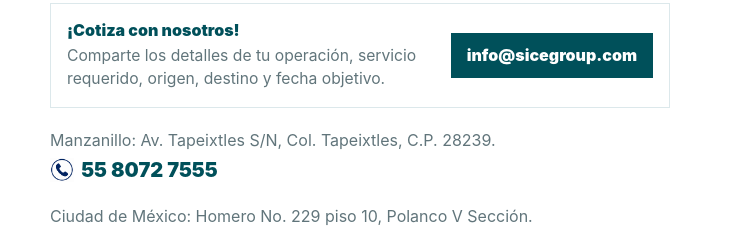
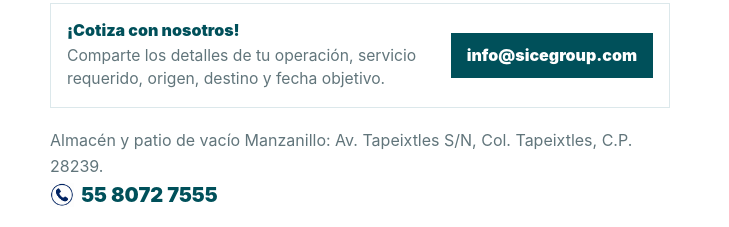
Before and after one commit to ElGeorgeHC/Pagina-Sice-Group, a plain HTML site: page publicacion-sice-web/index.html in a window 1280 px wide. Shown: the part 4519-4746 px from the top of the page, 0-729 px from the left. Drawn offline with Linux system fonts and the light colour scheme; grey boxes are pictures that could not be loaded.

Commit message:
update frontend

```diff
--- a/publicacion-sice-web/index.html
+++ b/publicacion-sice-web/index.html
@@ -257,7 +257,7 @@
           </div>
           <ul>
             <li>
-              <span>Manzanillo: Av. Tapeixtles S/N, Col. Tapeixtles, C.P. 28239.</span>
+              <span>Almacén y patio de vacío Manzanillo: Av. Tapeixtles S/N, Col. Tapeixtles, C.P. 28239.</span>
               <strong class="contact-phone"><img src="assets/phone-icon.png" alt="" aria-hidden="true" />55 8072 7555</strong>
             </li>
             <li>
```
